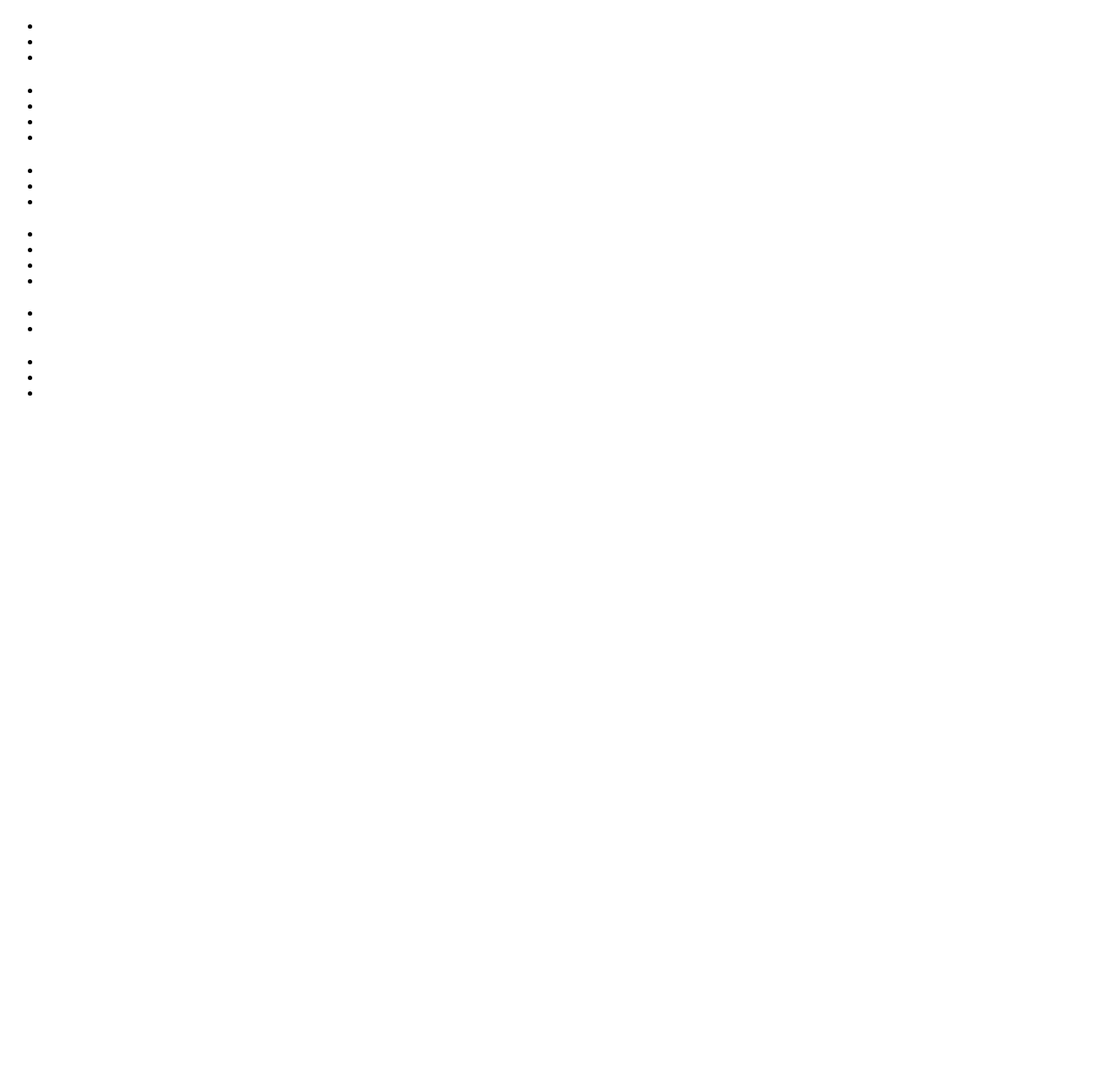
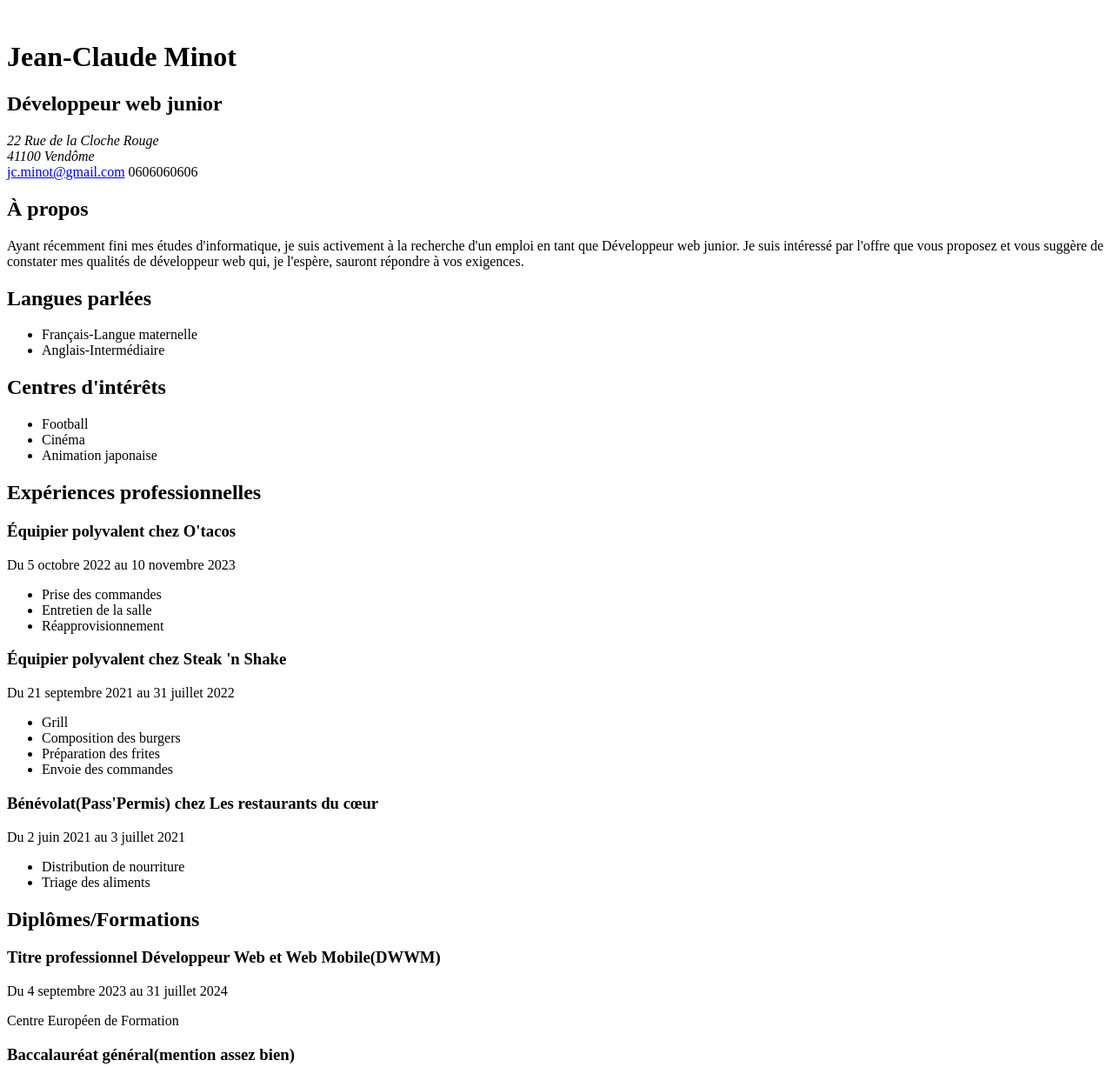
Before and after one commit to JCthedevelop3r/Devoir_CV, a plain HTML site: page index.html in a window 1280 px wide. Shown: the top 1227 px of the page at 87% size. Before the commit the page ends 800 px from the top, so only its background shows below. Drawn offline with Linux system fonts and the light colour scheme.

Commit message:
HTML content in code 2

```diff
--- a/index.html
+++ b/index.html
@@ -8,78 +8,86 @@
 <body>
 
     <header>
-        <h1></h1>
-        <h2></h2>
+        <img src="#" alt="">
+        <h1>Jean-Claude Minot</h1>
+        <h2>Développeur web junior</h2>
         <section>
-            <address></address>
-            <span><a href="mailto:jc.minot@gmail.com"></a></span>
-            <span><a href="tel:0606060606"></a></span>
+            <address>22 Rue de la Cloche Rouge<br>41100 Vendôme</address>
+            <span><a href="mailto:jc.minot@gmail.com">jc.minot@gmail.com</a></span>
+            <span><a href="tel:0606060606"></a>0606060606</span>
         </section>
 
     </header>
 
     <main>
         <article>
-            <h2></h2>
-            <p></p>
-            <h2></h2>
+            <h2>À propos</h2>
+            <p>Ayant récemment fini mes études d'informatique, je suis activement à la recherche d'un emploi en tant que Développeur web junior.
+                Je suis intéressé par l'offre que vous proposez et vous suggère de constater mes qualités de développeur web qui, je l'espère, sauront répondre à vos exigences.
+            </p>
+            <h2>Langues parlées</h2>
             <p>
                 <ul>
-                    <li></li>
-                    <li></li>
-                    <li></li>
+                    <li>Français-Langue maternelle</li>
+                    <li>Anglais-Intermédiaire</li>
                 </ul>
             </p>
-            <h2></h2>
-            <p><ul>
-                <li></li>
-                <li></li>
-                <li></li>
-                <li></li>
+            <h2>Centres d'intérêts</h2>
+            <p>
+                <ul>
+                    <li>Football</li>
+                    <li>Cinéma</li>
+                    <li>Animation japonaise</li>
                </ul>
             </p>
         </article>
         <article>
-            <h2></h2>
-                <h3></h3>
+            <h2>Expériences professionnelles</h2>
+                <h3>Équipier polyvalent chez O'tacos</h3>
                 <p>
-                    <time datetime="#"></time>
+                    Du <time datetime="2022-05-10">5 octobre 2022</time> au <time datetime="2023-10-11">10 novembre 2023</time>
                     <ul>
-                        <li></li>
-                        <li></li>
-                        <li></li>
-                    </ul>
-                </p>
-                <h3></h3>
-                <p>
-                    <time datetime="#"></time>
-                    <ul>
-                        <li></li>
-                        <li></li>
-                        <li></li>
-                        <li></li>
-                    </ul>
-                </p>
-                <h3></h3>
-                <p>
-                    <time datetime="#"></time>
-                    <ul>
-                        <li></li>
-                        <li></li>
+                        <li>Prise des commandes</li>
+                        <li>Entretien de la salle</li>
+                        <li>Réapprovisionnement</li>
+
                     </ul>
                 </p>
 
-            <h2></h2>
-            <h3></h3>
-            <p><time datetime="#"></time></p>
-            <h3></h3>
-            <p><time datetime="#"></time></p>
-            <h2></h2>
+                <h3>Équipier polyvalent chez Steak 'n Shake</h3>
+                <p>
+                    Du <time datetime="2021-21-09">21 septembre 2021</time> au <time datetime="2022-31-07">31 juillet 2022</time>
+                    <ul>
+                        <li>Grill</li>
+                        <li>Composition des burgers</li>
+                        <li>Préparation des frites</li>
+                        <li>Envoie des commandes</li>
+                    </ul>
+                </p>
+
+                <h3>Bénévolat(Pass'Permis) chez Les restaurants du cœur</h3>
+                <p>
+                    Du <time datetime="2021-02-06">2 juin 2021</time> au <time datetime="2021-03-07">3 juillet 2021</time>
+                    <ul>
+                        <li>Distribution de nourriture</li>
+                        <li>Triage des aliments</li>
+                    </ul>
+                </p>
+
+            <h2>Diplômes/Formations</h2>
+            <h3>Titre professionnel Développeur Web et Web Mobile(DWWM)</h3>
+            <p>Du <time datetime="2023-04-09">4 septembre 2023</time> au <time datetime="2024-31-07">31 juillet 2024</time></p>
+            <p>Centre Européen de Formation</p>
+            <h3>Baccalauréat général(mention assez bien)</h3>
+            <p>Du <time datetime="2017-05-09">5 septembre 2017</time> au <time datetime="2020-31-05">31 mai 2020</time></p>
+            <p>Institution Saint Joseph du Moncel</p>
+            <h2>Compétences</h2>
             <p>
                 <ul>
-                    <li></li>
-                    <li></li>
-                    <li></li>
+                    <li>HTML 5-Acquis</li>
+                    <li>CSS 3-Acquis</li>
+                    <li>GitHub-Intermédiaire</li>
+                    <li>Javascript-Acquis</li>
                 </ul>
             </p>
         </article>
@@ -89,7 +97,7 @@
         <img src="#" alt="">
         <img src="#" alt="">
         <img src="#" alt="">
-        <p><small></small></p>
+        <p><small>Dernière mise à jour le <time datetime="2024-05-09">5 septembre 2024</time>.</small></p>
     </footer>
 
 </body>
```
